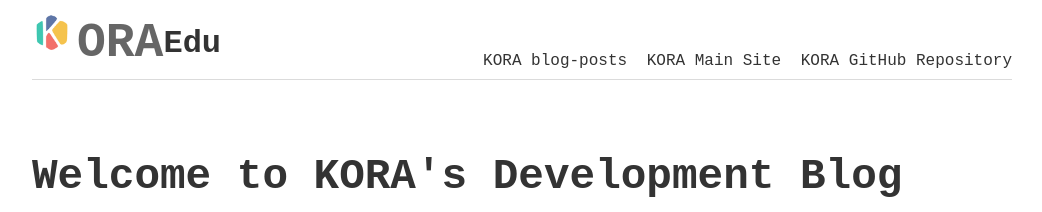
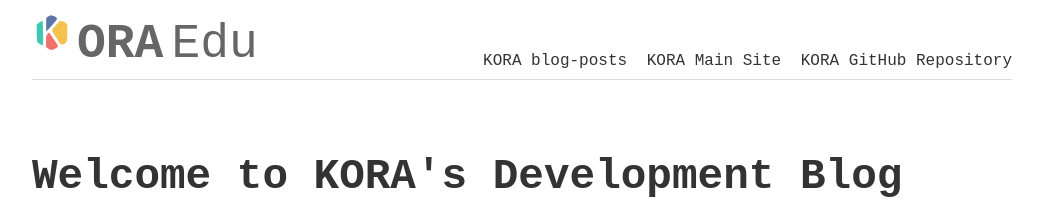
Before and after one commit to kora-edu/kora-edu.github.io, a Jekyll site: the page built from index.html, in a window 1280 px wide. Shown: the top 212 px of the page, without its empty margins (118-1160 px from the left). Built offline with Jekyll 4.4.1, drawn with Linux system fonts in a browser that asks for light colours; the list of posts is cut into pages by our own code.

Commit message:
template

```diff
--- a/_includes/header.html
+++ b/_includes/header.html
@@ -2,9 +2,10 @@
   <div class="inner w100 relative">
     <span class="f-left">
       <a href="{{ site.baseurl }}/">
-        <h1 style="display: flex; align-items: center;">
-          <img src="{{ site.baseurl }}/img/KoraSymbol.png" alt="KORA Logo" style="height: 40px; margin-right: 5px;">
-          <span style="font-size: 1.5em; font-weight: bold;">ORA</span>Edu
+        <h1 style="display: flex; align-items: center; gap: 5px; margin: 0;">
+          <img src="{{ site.baseurl }}/img/KoraSymbol.png" alt="KORA Logo" style="height: 40px; vertical-align: middle;">
+          <span style="font-size: 1.5em; font-weight: bold; line-height: 1;">ORA</span>
+          <span style="font-size: 1.5em; font-weight: normal; line-height: 1; margin-left: 3px;">Edu</span>
         </h1>
       </a>
     </span>
```
